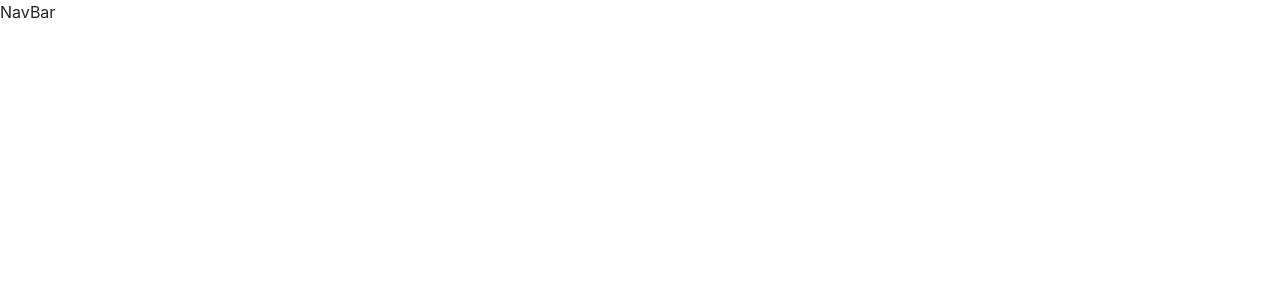
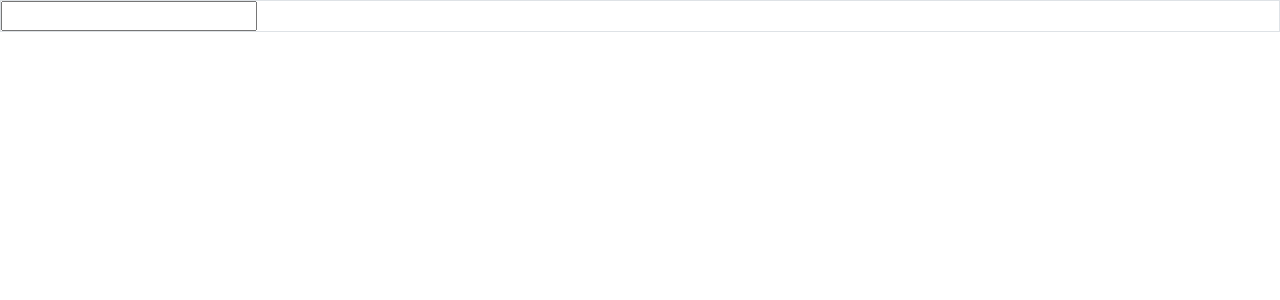
Before and after one commit to syedishmam/reddit_clone, a React (Create React App) app: page / in a window 1280 px wide. Shown: the top 300 px of the page. Built offline with nearby package versions, Linux system fonts and the light colour scheme.

Commit message:
Add input field

```diff
--- a/src/components/Nav.js
+++ b/src/components/Nav.js
@@ -3,7 +3,9 @@ import React from 'react';
 class Nav extends React.Component {
     render() {
         return (
-          <div>NavBar</div>
+          <div className="border">
+            <input type="text" className="mx-auto"/>
+          </div>
         );
     }
 }
```
